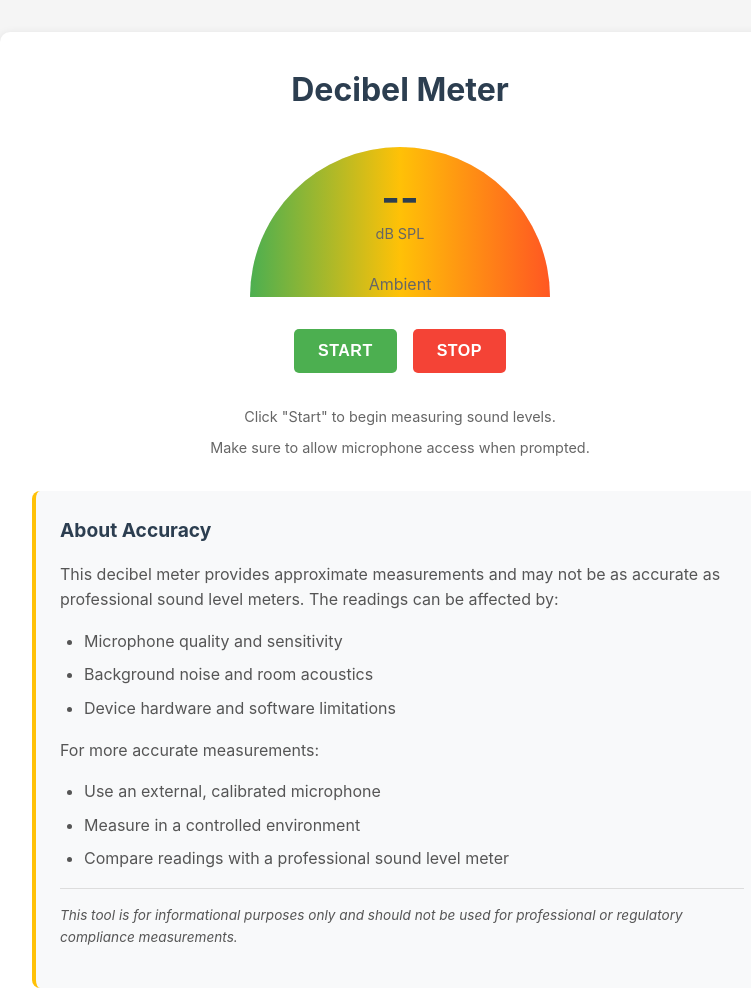
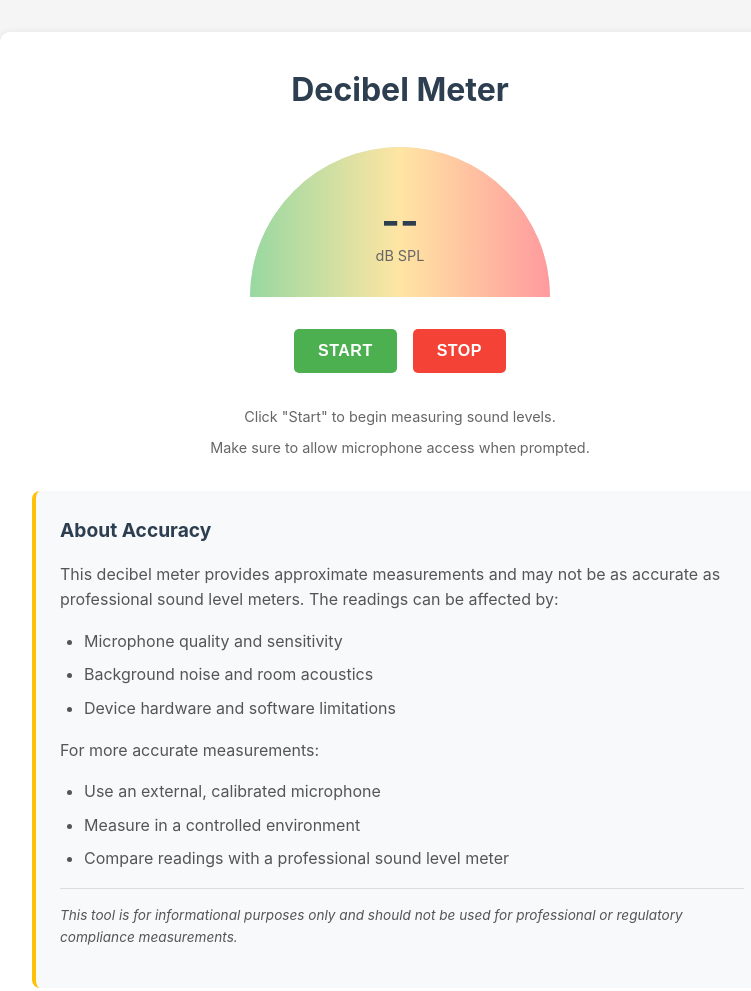
Before and after one commit to pje1740/decible-meter, a plain HTML site: page index.html in a window 1280 px wide. Shown: the top 991 px of the page, without its empty margins (240-991 px from the left). Drawn offline with Linux system fonts and the light colour scheme.

Commit message:
fix     : 색상 수정

```diff
--- a/index.html
+++ b/index.html
@@ -24,7 +24,7 @@
           </div>
           <!-- Label below -->
           <div class="gauge-label">
-            <span id="levelLabel">Ambient</span>
+            <span id="levelLabel"></span>
           </div>
         </div>
       </div>
--- a/script.js
+++ b/script.js
@@ -149,7 +149,6 @@ class DecibelMeter {
       if (valueElement) {
         valueElement.textContent = "--";
       }
-      this.levelLabel.textContent = "Ambient";
     }
   }
 
@@ -205,19 +204,6 @@ class DecibelMeter {
     if (valueElement) {
       valueElement.textContent = Math.round(db);
     }
-
-    // Update level label
-    let label = "Extremely Low";
-    if (db < 50) {
-      label = "Low";
-    } else if (db < 70) {
-      label = "Average";
-    } else if (db < 85) {
-      label = "High";
-    } else {
-      label = "Extremely High";
-    }
-    this.levelLabel.textContent = label;
   }
 }
 
--- a/styles.css
+++ b/styles.css
@@ -56,13 +56,7 @@ h1 {
     left: 0;
     width: 100%;
     height: 100%;
-    background: repeating-conic-gradient(
-        from 180deg,
-        transparent 0deg,
-        transparent 4deg,
-        rgba(0, 0, 0, 0.1) 4deg,
-        rgba(0, 0, 0, 0.1) 5deg
-    );
+    background: lightgray;
     border-radius: 150px 150px 0 0;
 }
 
@@ -74,9 +68,9 @@ h1 {
     height: 100%;
     border-radius: 150px 150px 0 0;
     background: linear-gradient(90deg,
-        #4CAF50 0%,    /* Green */
-        #FFC107 50%,   /* Yellow */
-        #FF5722 100%   /* Red */
+        #98d8a1 0%,    /* Pastel Green */
+        #ffe5a3 50%,   /* Pastel Yellow */
+        #ff9a9e 100%   /* Pastel Red/Pink */
     );
     transform-origin: center bottom;
     transition: clip-path 0.3s ease;
@@ -84,7 +78,7 @@ h1 {
 
 .gauge-value {
     position: absolute;
-    bottom: 35%;
+    bottom: 20%;
     left: 50%;
     transform: translateX(-50%);
     text-align: center;
```
